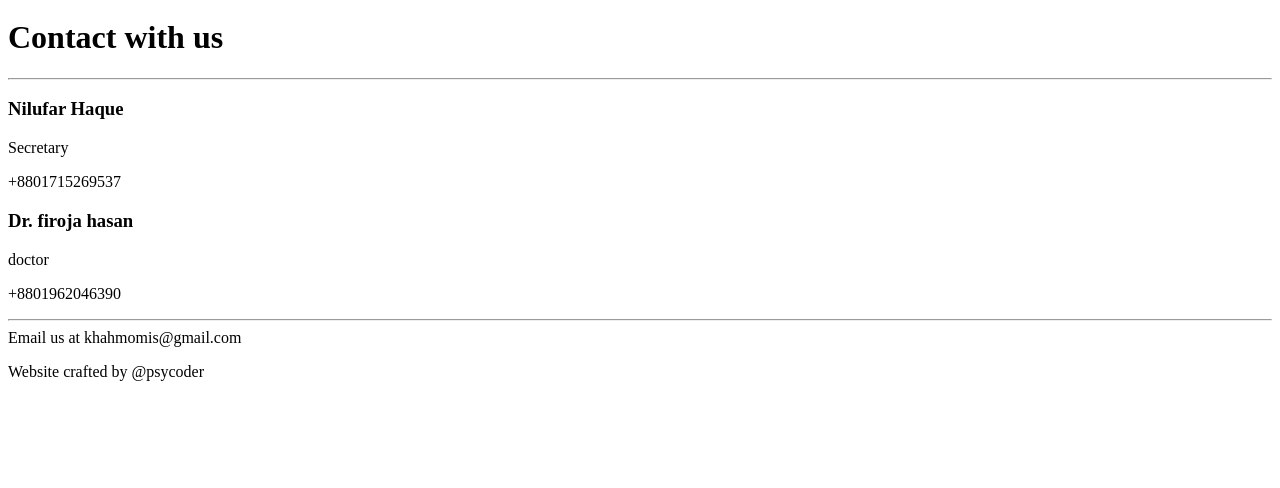
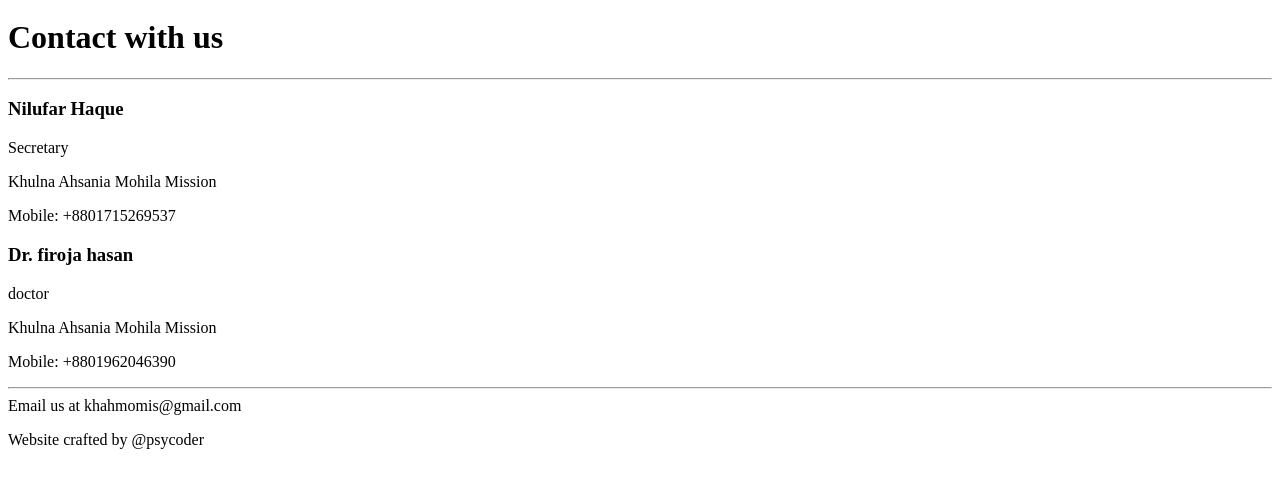
Before and after one commit to ahadnur/kamm, a Django app: page /contact/ in a window 1280 px wide. Shown: the part 209-697 px from the top of the page. Run offline with Django 3.2, Linux system fonts and the light colour scheme.

Commit message:
design re updated

```diff
--- a/templates/pages/ch_autist.html
+++ b/templates/pages/ch_autist.html
@@ -16,6 +16,7 @@
                 <li class="list-item">Physiotherapy for autistic people.</li>
                 <li class="list-item">Special treatment for elders and childrens.</li>
                 <li class="list-item">First aid for emergency services</li>
+                <li class="list-item">Diabatics treatment and checkups.</li>
             </ul>
         </div>
     </div>
--- a/templates/pages/contact.html
+++ b/templates/pages/contact.html
@@ -15,15 +15,19 @@
         <hr class="line">
 
         <div class="contact-details">
-            <div class="contact-secratery">
-                <h3 class="name">Nilufar Haque</h3>
-                <p class="designation">Secretary</p>
-                <p class="number">+8801715269537</p>
-            </div>
-            <div class="contact-doctor">
-                <h3 class="name">Dr. firoja hasan</h3>
-                <p class="designation">doctor</p>
-                <p class="number">+8801962046390</p>
+            <div class="rows">
+                <div class="row">
+                    <h3 class="name">Nilufar Haque</h3>
+                    <p class="designation">Secretary</p>
+                    <p class="institute">Khulna Ahsania Mohila Mission</p>
+                    <p class="number">Mobile: +8801715269537</p>
+                </div>
+                <div class="row">
+                    <h3 class="name">Dr. firoja hasan</h3>
+                    <p class="designation">doctor</p>
+                    <p class="institute">Khulna Ahsania Mohila Mission</p>
+                    <p class="number">Mobile: +8801962046390</p>
+                </div>
             </div>
         </div>
         <hr class="line">
```
Also changed, not shown: 1 other file.
